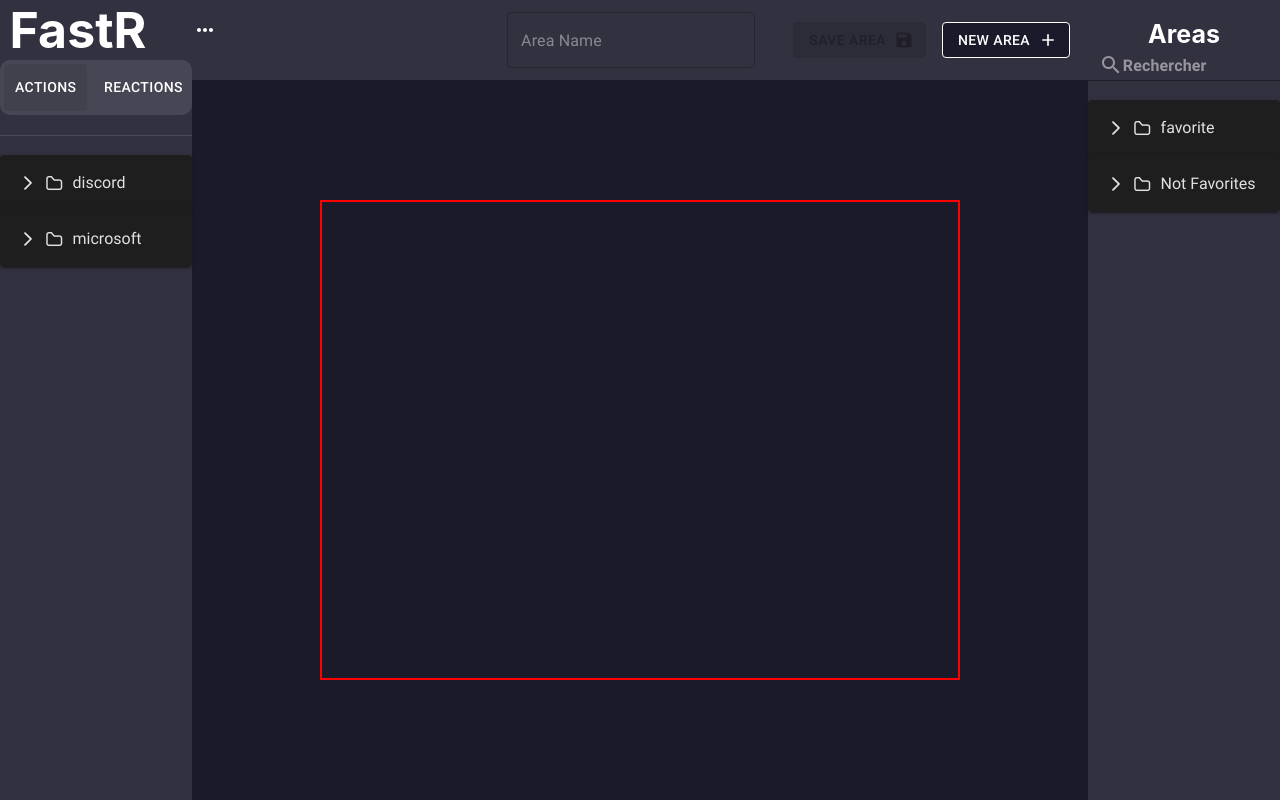
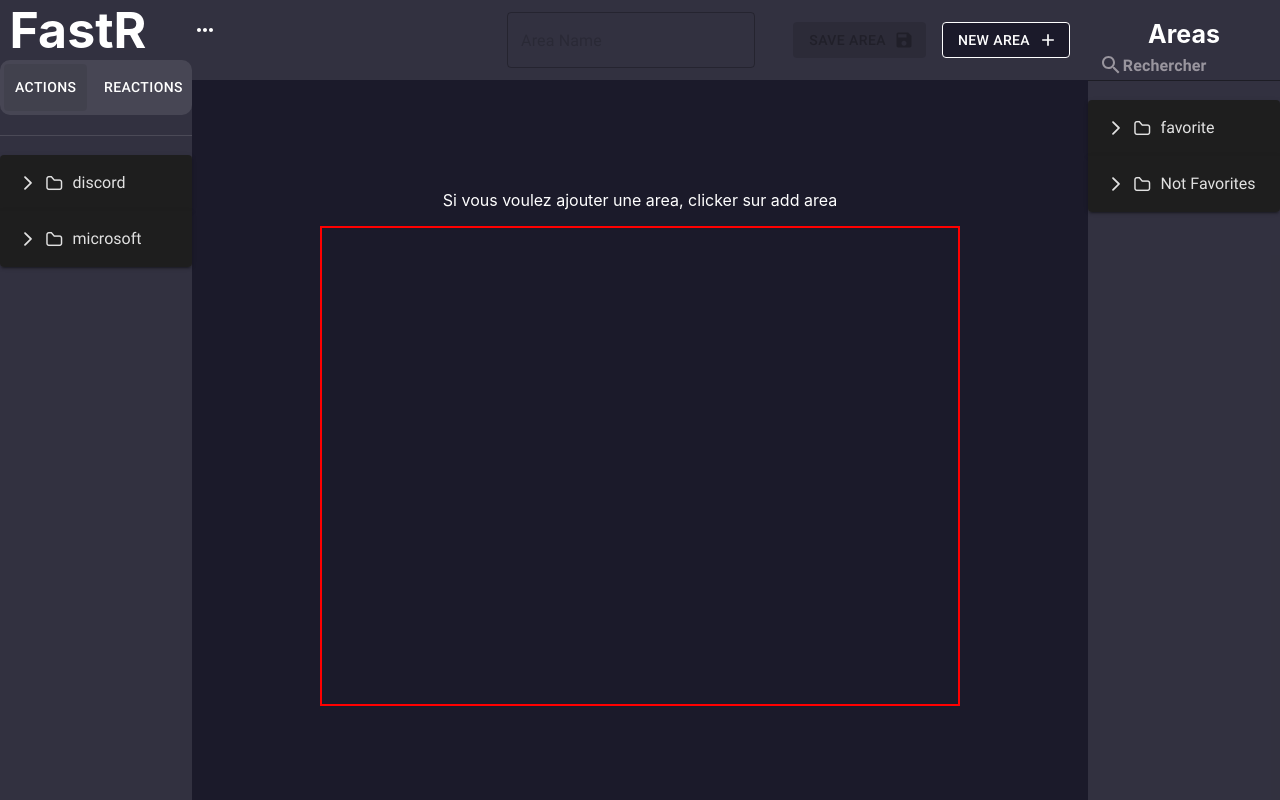
Before and after one commit to Lukacms/Area, a React (Create React App) app in the folder client_web/: page /home in a window 1280 px wide. Built offline with nearby package versions, Linux system fonts and the light colour scheme.

Commit message:
[ADD] begining of area selection enhancing (still need to set action and reaction new function)

```diff
--- a/client_web/src/components/HomeToolBar.js
+++ b/client_web/src/components/HomeToolBar.js
@@ -6,56 +6,81 @@ import {
   TextField,
   AppBar,
   Stack,
-} from "@mui/material";
-import SaveIcon from "@mui/icons-material/Save";
-import AddIcon from "@mui/icons-material/Add";
+} from '@mui/material';
+import SaveIcon from '@mui/icons-material/Save';
+import AddIcon from '@mui/icons-material/Add';
+import { useState } from 'react';
 
-
-const HomeToolbar = ({saveBoolean}) => {
+const HomeToolbar = ({
+  saveBoolean,
+  addNameToBlankArea,
+  addCreatedAreaToAreas,
+  onClickForCreateArea,
+  onEnterNameArea,
+}) => {
+  const [isAddClicked, setIsAddClicked] = useState(false);
+  const [isNextStep, setisNextStep] = useState(true);
+  const addClick = () => {
+    onClickForCreateArea();
+    console.log(isNextStep);
+    if (isNextStep === false) setisNextStep(true);
+    if (isAddClicked === true) setIsAddClicked(false);
+    else setIsAddClicked(true);
+  };
   return (
     <div
       style={{
-        height: "10%",
-        width: "100%",
-        backgroundColor: "rgba(255, 250, 251, 0.1)",
-        display: "flex",
-        alignItems: "center",
-      }}
-    >
+        height: '10%',
+        width: '100%',
+        backgroundColor: 'rgba(255, 250, 251, 0.1)',
+        display: 'flex',
+        alignItems: 'center',
+      }}>
       <div style={{ flex: 1 }}></div>
       <div>
         <TextField
-          placeholder="Area Name"
-          sx={{ input: { color: "white" }, borderColor: "white" }}
+          placeholder='Area Name'
+          onKeyDown={(e) => {
+            if (e.key === 'Enter') {
+              console.log('ENTER');
+              setisNextStep(false);
+              onEnterNameArea();
+            }
+          }}
+          onChange={(e) => {
+            console.log('gg');
+            addNameToBlankArea({ name: e.target.value });
+          }}
+          sx={{ input: { color: 'white' }, borderColor: 'white' }}
+          disabled={!isAddClicked || !isNextStep}
         />
       </div>
       <div
         style={{
           flex: 1,
-          display: "flex",
-          justifyContent: "flex-end",
-          marginRight: "2%",
-        }}
-      >
+          display: 'flex',
+          justifyContent: 'flex-end',
+          marginRight: '2%',
+        }}>
         <Button
-          variant="contained"
-          color="primary"
-          style={{ marginRight: "1rem" }}
+          variant='contained'
+          color='primary'
+          style={{ marginRight: '1rem' }}
           endIcon={<SaveIcon />}
           disabled={!saveBoolean}
-        >
+          onClick={addCreatedAreaToAreas}>
           Save Area
         </Button>
         <Button
-          variant="outlined"
-          color="secondary"
+          variant='outlined'
+          color='secondary'
           style={{
-            backgroundColor: "#1B1A2A",
-            color: "white",
-            borderColor: "white",
+            backgroundColor: '#1B1A2A',
+            color: 'white',
+            borderColor: 'white',
           }}
-          endIcon={<AddIcon />}
-        >
+          onClick={addClick}
+          endIcon={<AddIcon />}>
           New Area
         </Button>
       </div>
--- a/client_web/src/hooks/useHome.js
+++ b/client_web/src/hooks/useHome.js
@@ -9,6 +9,15 @@ const useHome = () => {
     data: { action: '', reaction: [''], id: 0 },
     command: () => {},
   });
+
+  const [currentState, setCurrentState] = useState(
+    'Si vous voulez ajouter une area, clicker sur add area',
+  );
+  /*  const currentStatee = [
+    'Please enter a name to the area',
+    'Please select an action for the area',
+    'Select your reactions, and when you are finished click on save Area',
+  ];*/
   const [addAct, setaddAct] = useState(false);
   const [areas, setArea] = useState([{ action: '', reaction: [''], name: '' }]);
   const [tmpAct, setTmp] = useState('');
@@ -181,7 +190,7 @@ const useHome = () => {
 
   const addNameToBlankArea = ({ name }) => {
     var tmp = blankArea;
-    blankArea.label = name;
+    blankArea.label = String(name);
     setBlankArea(tmp);
   };
 
@@ -210,7 +219,26 @@ const useHome = () => {
     });
   };
 
-  return { dispAct, dispReac, actionOrReaction, panelAreas, selectedArea };
+  const onClickForCreateArea = () => {
+    setCurrentState('Please enter a name to the area');
+  };
+
+  const onEnterNameArea = () => {
+    setCurrentState('Please select an action for the area');
+  };
+
+  return {
+    dispAct,
+    dispReac,
+    actionOrReaction,
+    panelAreas,
+    selectedArea,
+    addNameToBlankArea,
+    addCreatedAreaToAreas,
+    onClickForCreateArea,
+    currentState,
+    onEnterNameArea,
+  };
 };
 
 export default useHome;
--- a/client_web/src/pages/Home.js
+++ b/client_web/src/pages/Home.js
@@ -1,11 +1,11 @@
-import "../styles/home.css";
-import { ToolBar } from "primereact/toolbar";
-import { PanelMenu } from "primereact/panelmenu";
-import { Divider } from "primereact/divider";
-import { useNavigate } from "react-router-dom";
-import AreaCard from "../components/AreaCard";
-import useHome from "../hooks/useHome";
-import { styled } from "@mui/material/styles";
+import '../styles/home.css';
+import { ToolBar } from 'primereact/toolbar';
+import { PanelMenu } from 'primereact/panelmenu';
+import { Divider } from 'primereact/divider';
+import { useNavigate } from 'react-router-dom';
+import AreaCard from '../components/AreaCard';
+import useHome from '../hooks/useHome';
+import { styled } from '@mui/material/styles';
 import {
   Button,
   ToggleButton,
@@ -14,28 +14,28 @@ import {
   TextField,
   AppBar,
   Stack,
-} from "@mui/material";
-import MoreHorizIcon from "@mui/icons-material/MoreHoriz";
-import InputAdornment from "@mui/material/InputAdornment";
-import SaveIcon from "@mui/icons-material/Save";
-import SearchIcon from "@mui/icons-material/Search";
-import AddIcon from "@mui/icons-material/Add";
-import { useEffect, useState } from "react";
-import React from "react";
-import HomeToolbar from "../components/HomeToolBar";
+} from '@mui/material';
+import MoreHorizIcon from '@mui/icons-material/MoreHoriz';
+import InputAdornment from '@mui/material/InputAdornment';
+import SaveIcon from '@mui/icons-material/Save';
+import SearchIcon from '@mui/icons-material/Search';
+import AddIcon from '@mui/icons-material/Add';
+import { useEffect, useState } from 'react';
+import React from 'react';
+import HomeToolbar from '../components/HomeToolBar';
 
 const StyledToggleButtonGroup = styled(ToggleButtonGroup)(({ theme }) => ({
-  "& .MuiToggleButtonGroup-grouped": {
+  '& .MuiToggleButtonGroup-grouped': {
     margin: theme.spacing(0.5),
-    color: "white",
+    color: 'white',
     border: 0,
-    "&.Mui-disabled": {
+    '&.Mui-disabled': {
       border: 0,
     },
-    "&:not(:first-of-type)": {
+    '&:not(:first-of-type)': {
       borderRadius: theme.shape.borderRadius,
     },
-    "&:first-of-type": {
+    '&:first-of-type': {
       borderRadius: theme.shape.borderRadius,
     },
   },
@@ -43,13 +43,23 @@ const StyledToggleButtonGroup = styled(ToggleButtonGroup)(({ theme }) => ({
 
 const Home = () => {
   const [canSave, setCanSave] = useState(false);
-  const { dispAct, dispReac, actionOrReaction, panelAreas, selectedArea } =
-    useHome();
-  const [displayedCategory, setDisplayedCategory] = useState("actions");
+  const {
+    dispAct,
+    dispReac,
+    actionOrReaction,
+    panelAreas,
+    selectedArea,
+    addNameToBlankArea,
+    addCreatedAreaToAreas,
+    currentState,
+    onClickForCreateArea,
+    onEnterNameArea,
+  } = useHome();
+  const [displayedCategory, setDisplayedCategory] = useState('actions');
   const navigate = useNavigate();
   const handleChange = (event, newSelectedValue) => {
     setDisplayedCategory(newSelectedValue);
-    if (newSelectedValue == "actions") {
+    if (newSelectedValue == 'actions') {
       dispAct();
     } else {
       dispReac();
@@ -57,44 +67,40 @@ const Home = () => {
   };
 
   return (
-    <div className="globalDiv">
-      <div className="leftDiv">
-        <div className="topLeft">
-          <b className="fastrText" style={{ paddingLeft: "5%" }}>
+    <div className='globalDiv'>
+      <div className='leftDiv'>
+        <div className='topLeft'>
+          <b className='fastrText' style={{ paddingLeft: '5%' }}>
             FastR
           </b>
           <IconButton
-            label="setting"
-            style={{ border: "1%", color: "white", borderRadius: "50%" }}
-            onClick={() => navigate("/settings")}
-          >
-            <MoreHorizIcon style={{ color: "white" }} />
+            label='setting'
+            style={{ border: '1%', color: 'white', borderRadius: '50%' }}
+            onClick={() => navigate('/settings')}>
+            <MoreHorizIcon style={{ color: 'white' }} />
           </IconButton>
         </div>
-        <div className="selectButton">
+        <div className='selectButton'>
           <StyledToggleButtonGroup
             exclusive
             value={displayedCategory}
             onChange={handleChange}
-            aria-label="categories"
+            aria-label='categories'
             style={{
-              width: "100%",
-              backgroundColor: "rgba(255, 250, 251, 0.1)",
-              borderRadius: "10px",
-            }}
-          >
+              width: '100%',
+              backgroundColor: 'rgba(255, 250, 251, 0.1)',
+              borderRadius: '10px',
+            }}>
             <ToggleButton
-              value="actions"
-              style={{ color: "white", width: "50%" }}
-              aria-label="category"
-            >
+              value='actions'
+              style={{ color: 'white', width: '50%' }}
+              aria-label='category'>
               Actions
             </ToggleButton>
             <ToggleButton
-              value="reactions"
-              style={{ color: "white", width: "50%" }}
-              aria-label="category"
-            >
+              value='reactions'
+              style={{ color: 'white', width: '50%' }}
+              aria-label='category'>
               Reactions
             </ToggleButton>
           </StyledToggleButtonGroup>
@@ -102,57 +108,62 @@ const Home = () => {
         <Divider />
         <PanelMenu
           model={actionOrReaction}
-          className="pannelMenu"
-          style={{ backgroundColor: "transparent" }}
+          className='pannelMenu'
+          style={{ backgroundColor: 'transparent' }}
         />
       </div>
       <Stack>
-        <HomeToolbar saveBoolean={canSave} />
-        <div className="middleDiv" style={{ flex: 2 }}>
+        <HomeToolbar
+          saveBoolean={canSave}
+          addNameToBlankArea={addNameToBlankArea}
+          addCreatedAreaToAreas={addCreatedAreaToAreas}
+          onClickForCreateArea={onClickForCreateArea}
+          onEnterNameArea={onEnterNameArea}
+        />
+        <div className='middleDiv' style={{ flex: 2 }}>
+          <p> {currentState} </p>
           <AreaCard area={selectedArea} />
         </div>
       </Stack>
       <div
-        className="rightDiv"
+        className='rightDiv'
         style={{
-          display: "flex",
-          flexDirection: "column",
-          alignItems: "center",
-        }}
-      >
-        <b style={{ marginTop: "10%", fontSize: 25 }}>Areas</b>
+          display: 'flex',
+          flexDirection: 'column',
+          alignItems: 'center',
+        }}>
+        <b style={{ marginTop: '10%', fontSize: 25 }}>Areas</b>
         <TextField
-          id="input-with-icon-textfield"
+          id='input-with-icon-textfield'
           InputProps={{
             startAdornment: (
-              <InputAdornment position="start">
+              <InputAdornment position='start'>
                 <SearchIcon
                   style={{
-                    color: "rgba(255, 250, 251, 0.5)",
-                    marginLeft: "10%",
+                    color: 'rgba(255, 250, 251, 0.5)',
+                    marginLeft: '10%',
                   }}
                 />
                 <b
                   style={{
-                    color: "rgba(255, 250, 251, 0.5)",
-                  }}
-                >
+                    color: 'rgba(255, 250, 251, 0.5)',
+                  }}>
                   Rechercher
                 </b>
               </InputAdornment>
             ),
           }}
-          variant="standard"
+          variant='standard'
         />
         <PanelMenu
           model={panelAreas}
-          className="pannelMenu"
+          className='pannelMenu'
           style={{
-            backgroundColor: "transparent",
-            marginTop: "10%",
-            width: "100%",
+            backgroundColor: 'transparent',
+            marginTop: '10%',
+            width: '100%',
           }}
-          p-menuitem-icon="pi pi-folder"
+          p-menuitem-icon='pi pi-folder'
         />
       </div>
     </div>
--- a/client_web/src/styles/home.css
+++ b/client_web/src/styles/home.css
@@ -16,6 +16,7 @@
     align-items: center;
     justify-content: center;
     width: 70vw;
+    flex-direction: column;
 }
 
 .rightDiv {
```
